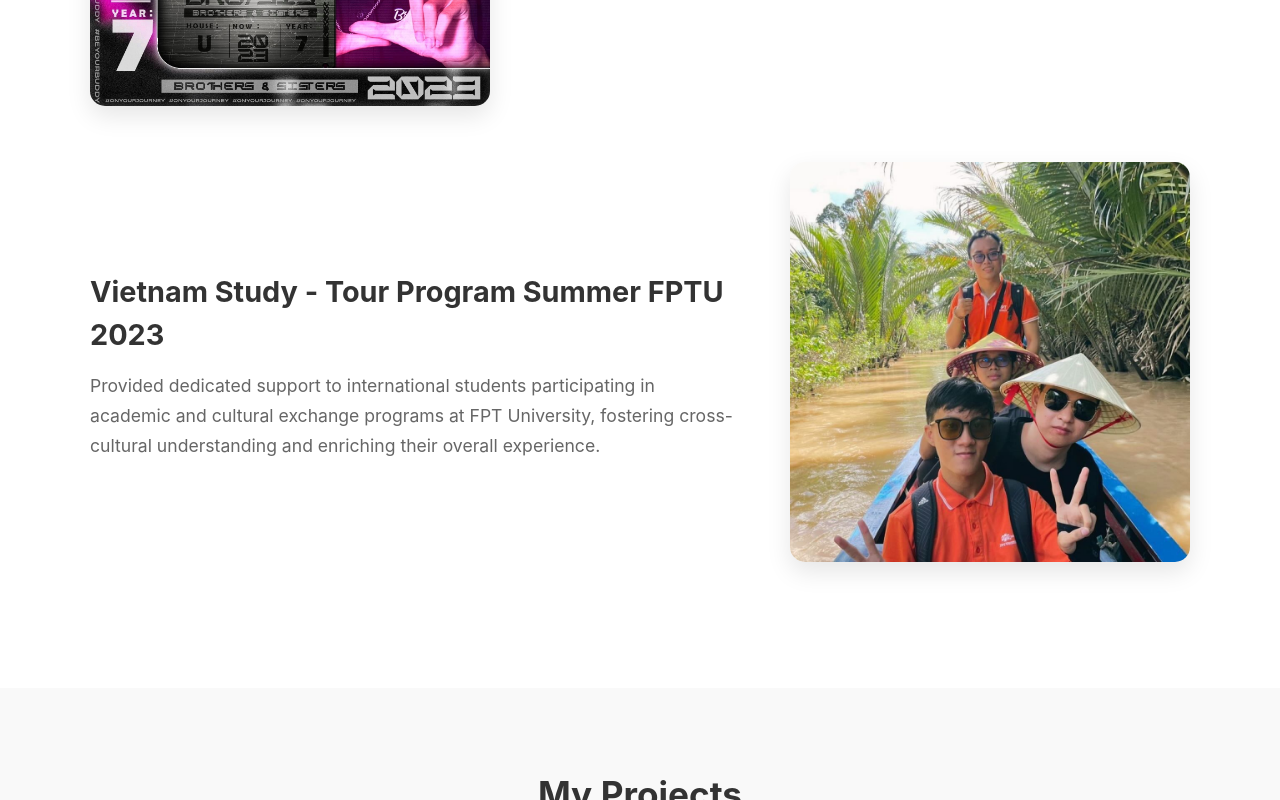
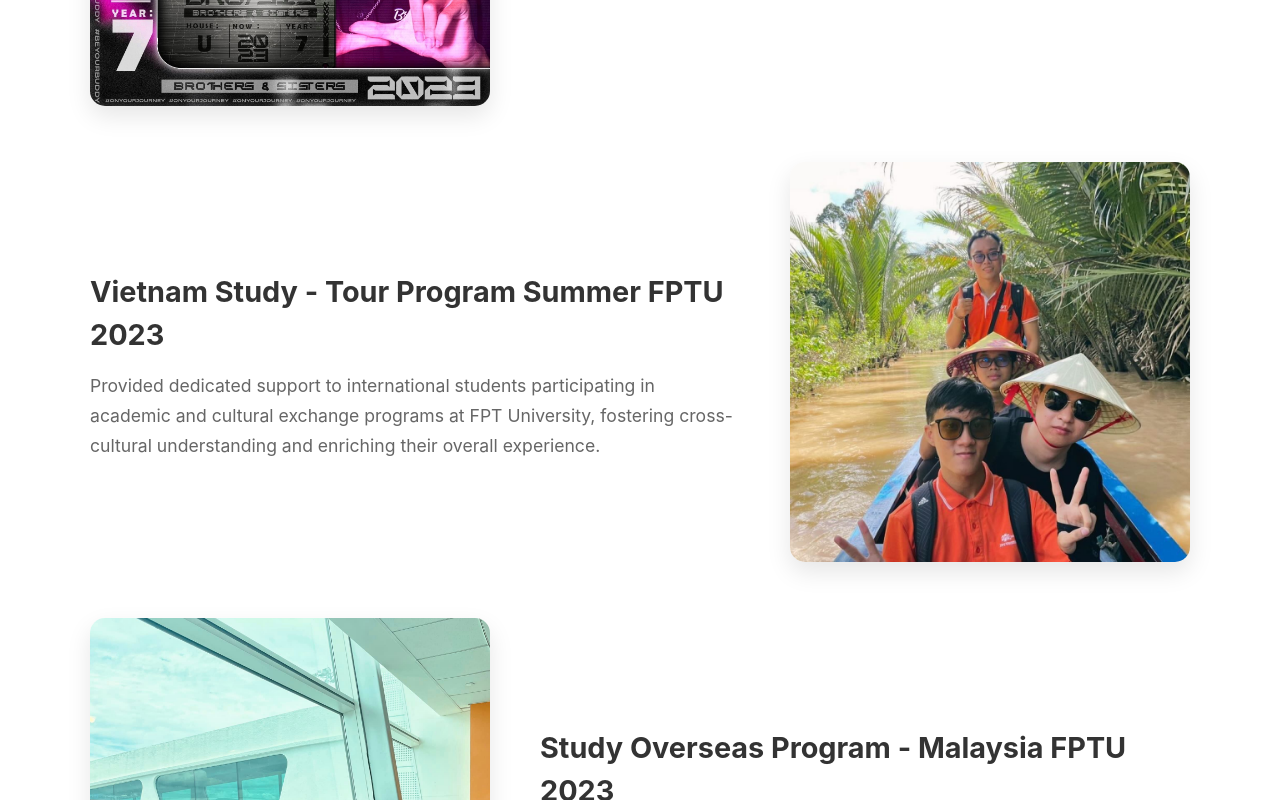
Before and after one commit to BaoNG0105/Portfolio, a React (Vite) app: page / in a window 1280 px wide. Shown: the part 2000-2800 px from the top of the page. Built offline with nearby package versions, Linux system fonts and the light colour scheme; a web font is replaced by a local one.

Commit message:
add activity

```diff
--- a/src/sections/ActivitiesSection.jsx
+++ b/src/sections/ActivitiesSection.jsx
@@ -2,6 +2,7 @@ import React from "react";
 import '../styles/ActivitiesSection.css';
 import act1 from '../assets/image/act1.jpg';
 import act2 from '../assets/image/act2.jpg';
+import act3 from '../assets/image/act3.jpg';
 
 const myActivities = [
     {
@@ -14,6 +15,11 @@ const myActivities = [
         title: 'Vietnam Study - Tour Program Summer FPTU 2023',
         description: 'Provided dedicated support to international students participating in academic and cultural exchange programs at FPT University, fostering cross-cultural understanding and enriching their overall experience.',
     },
+    {
+        image: act3,
+        title: 'Study Overseas Program - Malaysia FPTU 2023',
+        description: 'Actively participated in the Study Overseas Program in Malaysia, gaining valuable international exposure and enhancing my academic and cultural understanding through immersive experiences.',
+    }
     // Thêm các hoạt động khác ở đây
 ];
 
```
Also changed, not shown: src/assets/image/act3.jpg (added).
